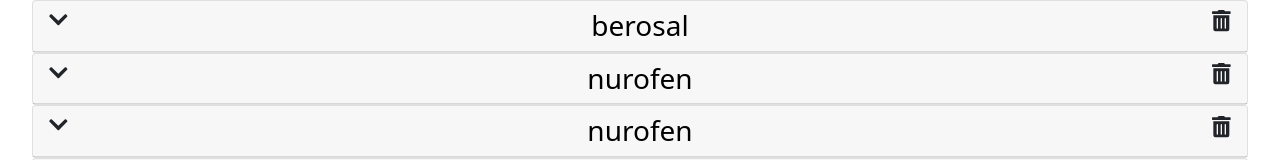
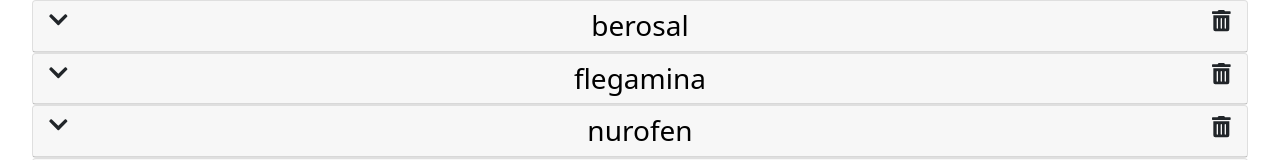
Before and after one commit to magdololo/domowa-apteczka, a React (Create React App) app: page / in a window 1280 px wide. Shown: the top 160 px of the page. Built offline with nearby package versions, Linux system fonts and the light colour scheme; data requests are answered from the project's data file.

Commit message:
close add modal after adding new drug #5

```diff
--- a/db.json
+++ b/db.json
@@ -246,6 +246,14 @@
       "validityDate": "8",
       "quantity": "1",
       "id": 69
+    },
+    {
+      "nameDrug": "flegamina",
+      "expireDate": "2022-01-28",
+      "openDate": "2021-09-23",
+      "validityDate": "12",
+      "quantity": "1",
+      "id": 70
     }
   ]
 }
--- a/src/components/FormAdd.js
+++ b/src/components/FormAdd.js
@@ -3,7 +3,7 @@
 import {Form, Button, Col, Row} from 'react-bootstrap';
 import {addDrug} from "./DrugService";
 
-const FormAdd = ({handleAdd}) =>{
+const FormAdd = ({handleAdd, closeModal}) =>{
 
     const [nameDrug, setNameDrug] = useState('');
     const [expireDate, setExpireDate] = useState();
@@ -31,7 +31,7 @@
         let id =  await addDrug(nameDrug, expireDate, quantity,openDate,validityDate);
         handleAdd(nameDrug, expireDate,quantity,openDate, validityDate,id);
         e.target.reset();
-
+        closeModal();
 
         };
 
--- a/src/components/FormModal.js
+++ b/src/components/FormModal.js
@@ -27,7 +27,7 @@
                 </Modal.Header>
                 <Modal.Body>
                     {formState==="ADD" ?
-                        <FormAdd handleAdd={handleAdd}/> :
+                        <FormAdd handleAdd={handleAdd} closeModal={handleClose}/> :
                     <FormEdit handleAddEdit={handleAddEdit} drug={drug} closeModal={handleClose} />}
                 </Modal.Body>
 
```
